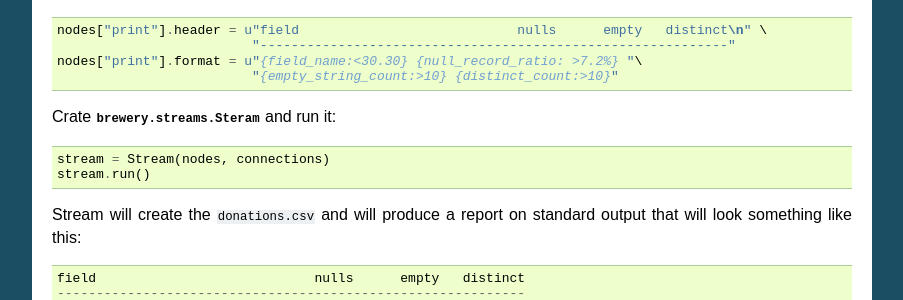
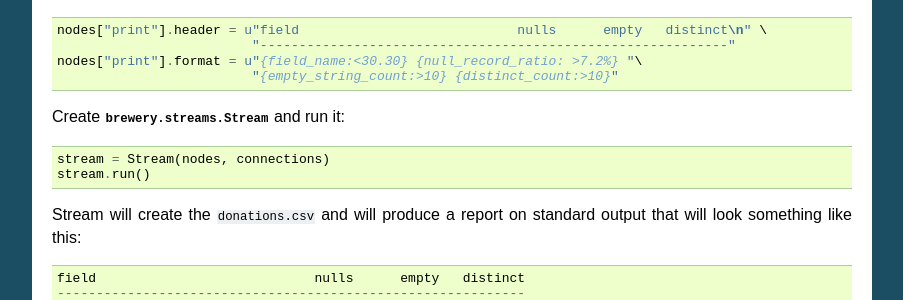
Before and after one commit to Stiivi/brewery, a Sphinx documentation site: the page built from doc/examples/pipes_append_clean_audit.rst, in a window 1280 px wide and 900 px high, scrolled down 1788 px. Shown: the part 152-452 px from the top of the window, without its empty margins (198-1101 px from the left). Built offline with Sphinx 7.4.7, drawn with Linux system fonts in a browser that asks for light colours.

Commit message:
(minor doc) Fixed typos in code section.

```diff
--- a/doc/examples/pipes_append_clean_audit.rst
+++ b/doc/examples/pipes_append_clean_audit.rst
@@ -109,7 +109,7 @@ Configure printer node (:ref:`FormattedPrinterNode`) to create nicely aligned te
                              "{empty_string_count:>10} {distinct_count:>10}"
 
 
-Crate :class:`brewery.streams.Steram` and run it:
+Create :class:`brewery.streams.Stream` and run it:
 
 .. code-block:: python
 
```
